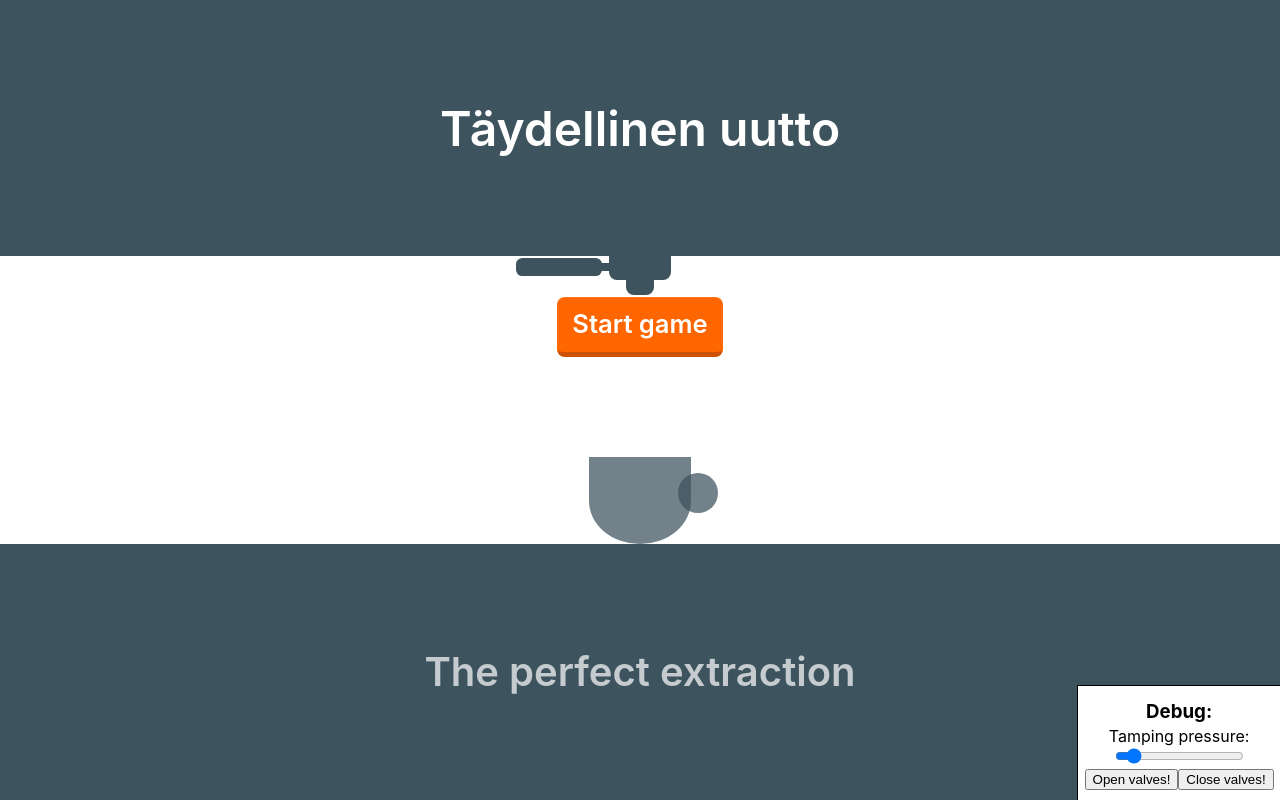
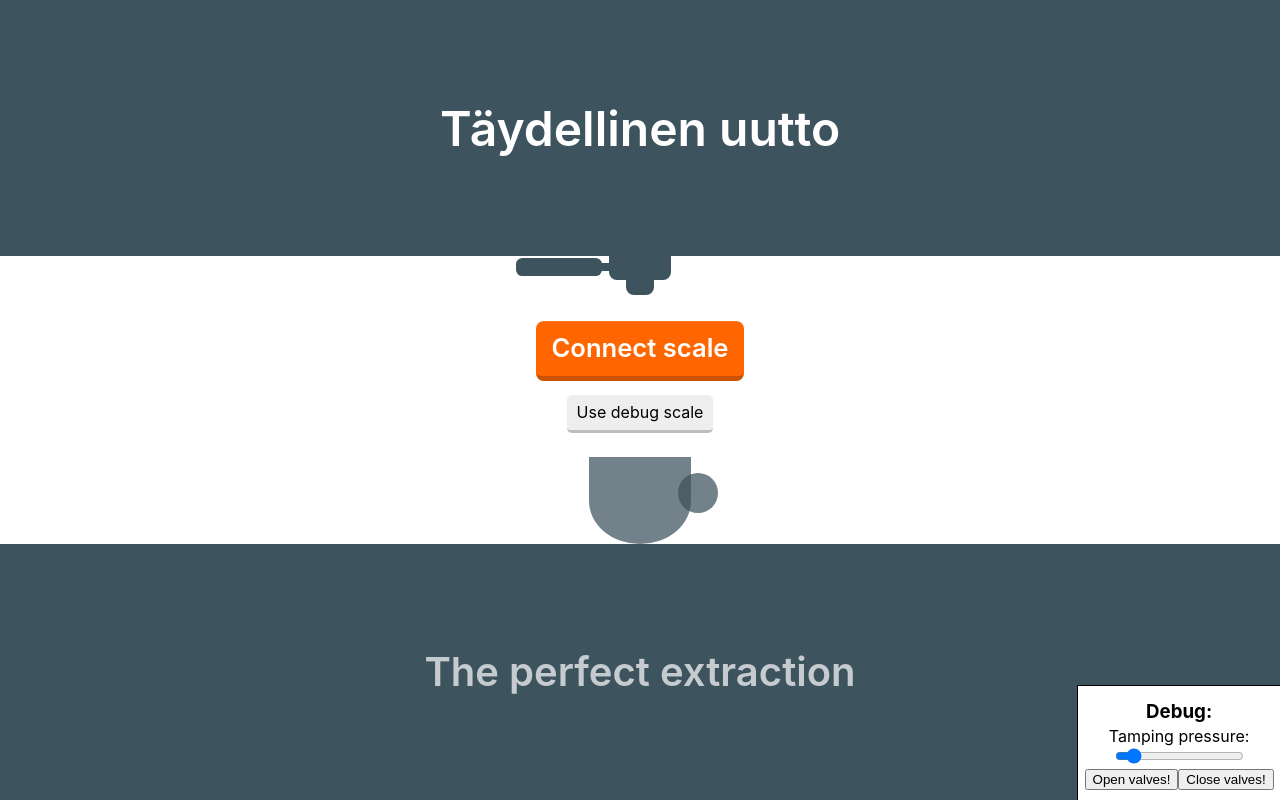
Before and after one commit to jehna/taydellinen-uutto, a React (Create React App) app: page / in a window 1280 px wide. Built offline with nearby package versions, Linux system fonts and the light colour scheme.

Commit message:
Add better Scale handling
No more globals

```diff
--- a/src/App.tsx
+++ b/src/App.tsx
@@ -8,19 +8,7 @@ import GameOver from './components/GameOver/GameOver'
 export default () => {
   return (
     <>
-      <Game>
-        {({ timePassed, startGame, state }) => {
-          switch (state) {
-            case 'not playing':
-              return <StartGame onStart={startGame} />
-            case 'playing':
-            case 'waiting for valve to open':
-              return <Playing timePassed={timePassed} />
-            case 'ended':
-              return <GameOver timePassed={timePassed} />
-          }
-        }}
-      </Game>
+      <StartGame />
 
       {process.env.NODE_ENV !== 'production' && <MockValve />}
     </>
--- a/src/Game.tsx
+++ b/src/Game.tsx
@@ -1,5 +1,4 @@
 import React from 'react'
-import { getWeight } from './global-weight'
 
 type GameState =
   | 'not playing'
@@ -9,12 +8,14 @@ type GameState =
 
 type GameComponentState = {
   currentState: GameState
+  scaleConnected: false
 }
 
 type GameProps = {
   children: (props: {
     state: GameState
     timePassed: number
+    scaleConnected: boolean
     startGame: () => void
   }) => JSX.Element | null
 }
@@ -25,7 +26,7 @@ export default class Game extends React.Component<
   GameProps,
   GameComponentState
 > {
-  state: GameComponentState = { currentState: 'not playing' }
+  state: GameComponentState = { currentState: 'not playing', scaleConnected: false }
 
   lastTimeReadingChanged = 0
   lastReading = 0
@@ -69,6 +70,7 @@ export default class Game extends React.Component<
     return this.props.children({
       state: this.state.currentState,
       timePassed: this.startTime ? (Date.now() - this.startTime) / 1000 : 0,
+      scaleConnected: this.state.scaleConnected,
       startGame: () => this.startGame()
     })
   }
--- /dev/null
+++ b/src/Scale.ts
@@ -0,0 +1,4 @@
+export interface Scale {
+  onWeightChange: (weight: number) => void
+  startListeningChanges: () => void
+}
--- a/src/ScaleConnect.tsx
+++ b/src/ScaleConnect.tsx
@@ -1,7 +1,7 @@
-import React, { useCallback } from 'react'
+import React from 'react'
 import * as packet from 'btscale/lib/packet'
-import { setWeight } from './global-weight'
 import Button from './components/Common/Button'
+import { Scale } from './Scale'
 
 const sleep = (time: number) =>
   new Promise(resolve => setTimeout(resolve, time))
@@ -60,15 +60,40 @@ const connectScale = async () => {
   console.log(characteristic)*/
 }
 
-export default () => {
-  const connect = useCallback(async () => {
-    const scale = await connectScale()
+type ScaleConnectProps = {
+  onScaleConnected: (scale: Scale) => void
+}
 
-    await scale.startNotifications()
+export default ({ onScaleConnected }: ScaleConnectProps) => {
+  const connect = async () => {
+    const device = await connectScale()
+    const scale: Scale = {
+      onWeightChange: () => {},
+      startListeningChanges: async () => {
+        await device.startNotifications()
 
-    scale.addEventListener('characteristicvaluechanged', (e: any) => {
+        device.addEventListener(
+          'characteristicvaluechanged',
+          bindOnWeightChange(weight => scale.onWeightChange(weight))
+        )
+        setInterval(() => device.writeValue(force_handshake()), 3000)
+        setInterval(() => device.writeValue(heartbeat()), 3000)
+
+        await sleep(4000)
+        await device.writeValue(defEvent())
+      }
+    }
+    onScaleConnected(scale)
+  }
+
+  return <Button onClick={connect}>Connect scale</Button>
+}
+
+const bindOnWeightChange = (onWeigthChange: (weight: number) => void) => (
+  e: any
+) => {
   try {
-        const unsigned8Arr = (e.target.value as (typeof scale)['value'])!
+    const unsigned8Arr = (e.target.value as DataView)!
 
     let length = unsigned8Arr.byteLength
     let s = 1
@@ -79,7 +104,7 @@ export default () => {
         const weight =
           new Uint32Array(unsigned8Arr.buffer.slice(s + 1, s + 5))[0] / 100
         console.log(weight)
-            setWeight(weight)
+        onWeigthChange(weight)
         /*
       [5, 168, 112, 0, 0, 2, 0] // 288.4
       [5, 0, 0, 0, 0, 2, 0] // 0
@@ -111,19 +136,6 @@ export default () => {
   } catch (e) {
     console.error(e)
   }
-    })
-    /*setInterval(async () => {
-      await scale.writeValue(heartbeat())
-      console.log(scale.value!)
-    }, 1000)*/
-
-    setInterval(() => scale.writeValue(force_handshake()), 3000)
-    setInterval(() => scale.writeValue(heartbeat()), 3000)
-
-    await sleep(4000)
-    await scale.writeValue(defEvent())
-  }, [])
-  return <Button onClick={connect}>Connect scale</Button>
 }
 
 const checksum = (data: number[], initial: number) => {
--- a/src/components/Debug/Debug.tsx
+++ b/src/components/Debug/Debug.tsx
@@ -1,6 +1,6 @@
 import React from 'react'
 import styled from 'styled-components'
-import { getWeight, setWeight } from '../../global-weight'
+import { Scale } from '../../Scale'
 
 const Wrapper = styled.div`
   position: fixed;
@@ -17,17 +17,25 @@ const Wrapper = styled.div`
 `
 
 let valveOpenInterval = 0
+let weight = 0
 const closeValve = () => clearInterval(valveOpenInterval)
 const openValve = () => {
   valveOpenInterval = setInterval(() => {
-    setWeight(
-      getWeight() +
+    weight +=
       (0.8 + Math.random() * 0.2) * (window as any).tampingPressure.value
-    )
+    mockScale.onWeightChange(weight)
   }, 100)
 }
 
-export default () => (
+export const mockScale: Scale = {
+  onWeightChange: () => {},
+  startListeningChanges: () => {
+    weight = 0
+  }
+}
+
+export default () => {
+  return (
     <Wrapper>
       <div>
         <h3>Debug:</h3>
@@ -45,3 +53,4 @@ export default () => (
       <button onClick={closeValve}>Close valves!</button>
     </Wrapper>
   )
+}
--- a/src/components/Playing/Playing.tsx
+++ b/src/components/Playing/Playing.tsx
@@ -1,6 +1,5 @@
 import React from 'react'
 import { round } from '../../utils/math-utils'
-import { getWeight } from '../../global-weight'
 import Page from '../Common/Page'
 import Score from '../Score/Score'
 
--- a/src/components/Score/Score.tsx
+++ b/src/components/Score/Score.tsx
@@ -1,6 +1,5 @@
 import React from 'react'
 import { round } from '../../utils/math-utils'
-import { getWeight } from '../../global-weight'
 
 type ScoreProps = {
   timePassed: number
--- a/src/components/StartGame/StartGame.tsx
+++ b/src/components/StartGame/StartGame.tsx
@@ -3,6 +3,8 @@ import styled from 'styled-components'
 import Page from '../Common/Page'
 import ScaleConnect from '../../ScaleConnect'
 import Button from '../Common/Button'
+import { Scale } from '../../Scale'
+import { mockScale } from '../Debug/Debug'
 
 const Buttons = styled.div`
   display: flex;
@@ -10,7 +12,7 @@ const Buttons = styled.div`
   align-items: center;
   justify-content: center;
   text-align: center;
-  margin-top: -2em 0;
+  flex: 1;
 
   button:first-child {
     margin-bottom: 0.5em;
@@ -98,7 +100,7 @@ const Nozzle = styled.div<{ on: boolean }>`
     width: 0.4em;
     height: calc(35.88vh - 2.4em - 0.8em);
     transition: transform 0.5s;
-    transform: scaleY(${({on}) => on ? 1 : 0});
+    transform: scaleY(${({ on }) => (on ? 1 : 0)});
     transform-origin: 0 0;
   }
 `
@@ -153,21 +155,35 @@ type StartGameProps = {
   onStart: () => void
 }
 
-export default ({ onStart }: StartGameProps) => {
-  const [started, setStarted] = useState(false)
+export default () => {
+  const [connectedScale, setConnectedScale] = useState<Scale | null>(null)
   return (
     <StartPage>
       <Header>Täydellinen uutto</Header>
       <Main>
         <Handle />
-        <Nozzle on={started} />
+        <Nozzle on={false} />
 
         <Buttons>
-          {!started && <Button onClick={() => setStarted(true)}>Start game</Button>}
-          {/*<ScaleConnect />*/}
+          {connectedScale ? (
+            <Button onClick={() => console.log('Start game!')}>
+              Start game
+            </Button>
+          ) : (
+            <>
+              <ScaleConnect
+                onScaleConnected={scale => setConnectedScale(scale)}
+              />
+              {process.env.NODE_ENV !== 'production' && (
+                <Button onClick={() => setConnectedScale(mockScale)}>
+                  Use debug scale
+                </Button>
+              )}
+            </>
+          )}
         </Buttons>
 
-        <Cup amount={started ? 0.5 : 0} />
+        <Cup amount={0} />
       </Main>
       <Footer>The perfect extraction</Footer>
     </StartPage>
--- a/src/global-weight.ts
+++ /dev/null
@@ -1,9 +0,0 @@
-import { round } from "./utils/math-utils"
-
-let weight: number = 0
-
-export const setWeight = (newWeight: number) => {
-  weight = round(newWeight, 1)
-}
-
-export const getWeight = () => weight
```
Lines whose indentation alone changed are shown as unchanged.
